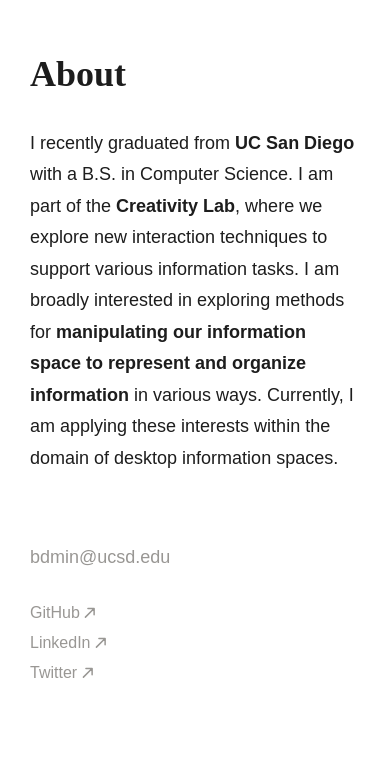
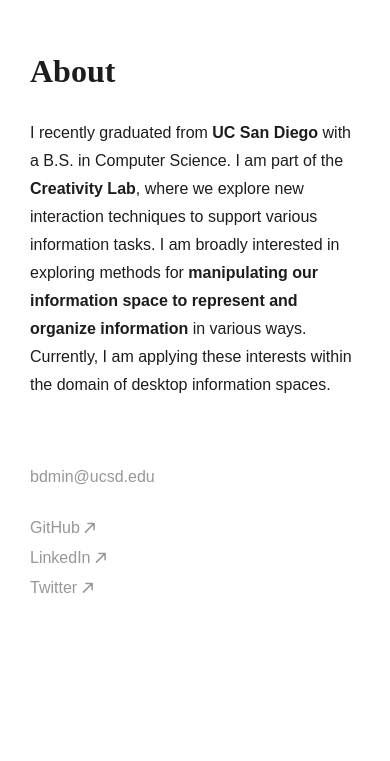
Before and after one commit to bdhmin/portfolio, a React (Create React App) app: page / in a window 390 px wide. Shown: the part 807-1568 px from the top of the page. Built offline with nearby package versions, Linux system fonts and the light colour scheme; no server answers; a web font is replaced by a local one.

Commit message:
font stays the same regardless of responsive ui

```diff
--- a/src/App/App.scss
+++ b/src/App/App.scss
@@ -100,36 +100,6 @@ p {
   line-height: 1.75em;
 }
 
-@media screen and (max-width: 480px) {
-  h1 {
-    font-size: 36px;
-  }
-
-  h2 {
-    font-family: 'lemonde-journal', serif;
-    font-size: 36px; // less than 32px
-    font-weight: 700;
-    margin: 0 0 0.4em 0;
-  }
-
-  h6 {
-    font-weight: 400;
-    font-size: 18px;
-    line-height: 1.5em;
-    padding: 10px 0;
-    margin: 0;
-  }
-
-  p {
-    font-weight: 400;
-    // font-size: 1.3vw;
-    font-size: 18px;
-    line-height: 1.75em;
-  }
-
-}
-
-
 /*
 @keyframes App-logo-spin {
   from {
--- a/src/App/components/Publications/publications.scss
+++ b/src/App/components/Publications/publications.scss
@@ -201,7 +201,8 @@
         // width: 80vw;
         .thumbnail {
           margin: 20px;
-          width: 300px;
+          min-width: 270px;
+          width: 270px;
           height: auto;
         }
         .description {
--- a/src/App/pages/About/about.js
+++ b/src/App/pages/About/about.js
@@ -91,6 +91,7 @@ function About() {
                 <CopyIcon style={copied ? hide : show}/>
               </div>
             </p>
+            {/* <br/> */}
             <a href="https://github.com/bdhmin/" target="_blank" rel="noreferrer">GitHub <NewTabIcon/></a>
             <a href="https://www.linkedin.com/in/bryanmin/" target="_blank" rel="noreferrer">LinkedIn <NewTabIcon/></a>
             <a href="https://twitter.com/bdhmin/" target="_blank" rel="noreferrer">Twitter <NewTabIcon/></a>
```
